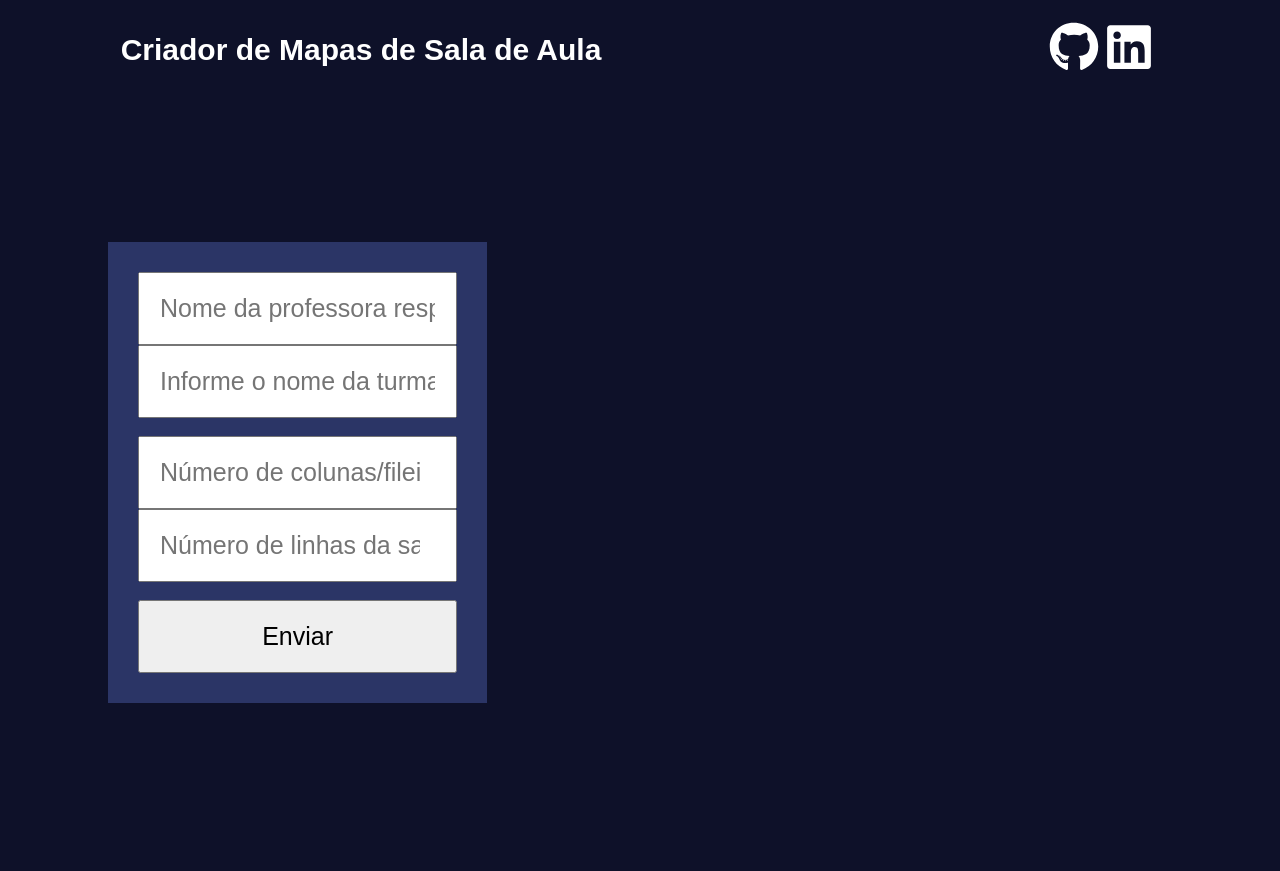
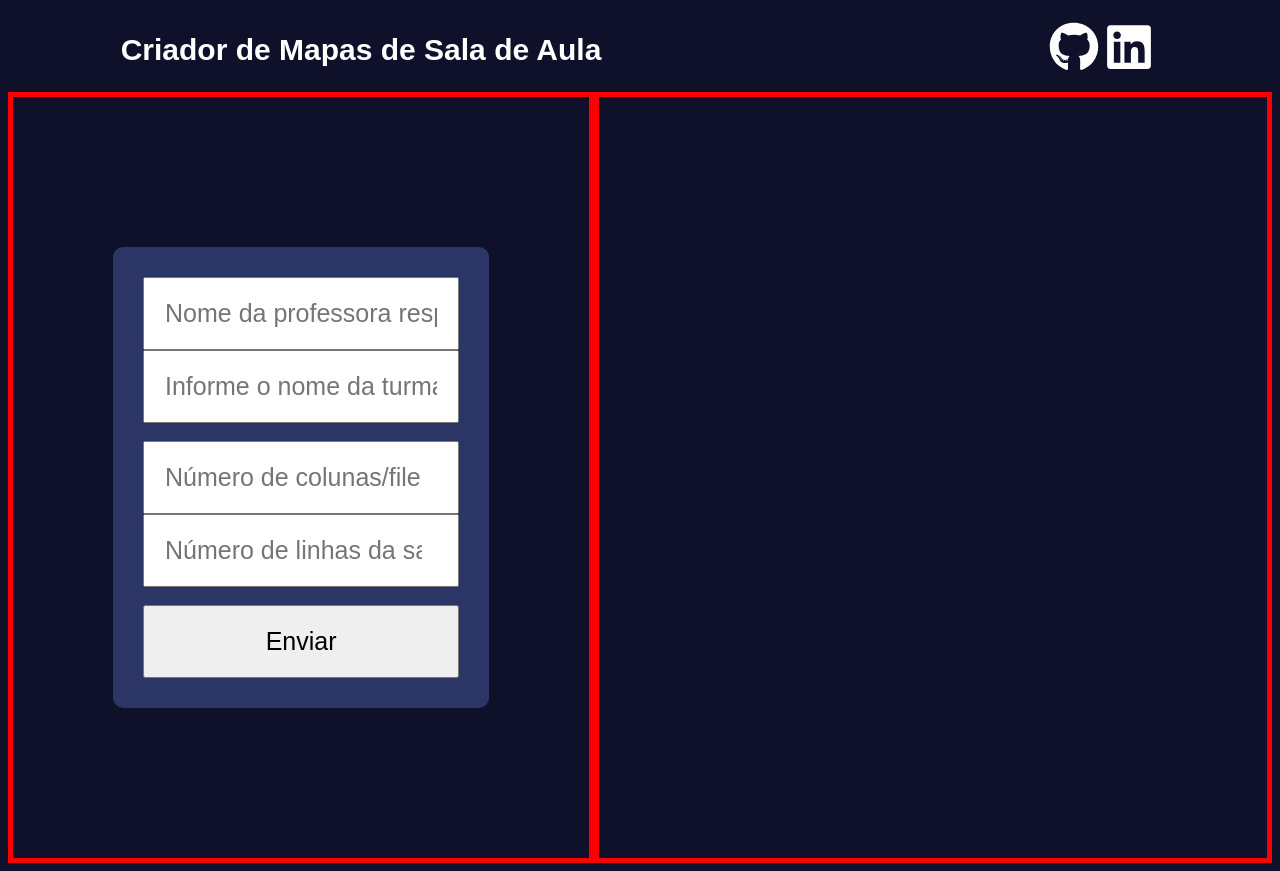
Before and after one commit to TadeuN1/roomMap-project, a React (Vite) app: page /create in a window 1280 px wide. Built offline with nearby package versions, Linux system fonts and the light colour scheme.

Commit message:
creating conditional room

```diff
--- /dev/null
+++ b/src/components/DataRoom/Dataroom.module.css
@@ -0,0 +1,30 @@
+.container{
+    display: flex;
+    border: 5px solid red;
+}
+
+.inforoom{
+    background-color: #2b3566;
+    margin: 150px 100px;
+    display: flex;
+    flex-direction: column;
+    width: 30%;
+    padding: 30px;
+    border-radius: 10px;
+}
+input{
+    padding: 20px;
+    color: black;
+    font-size: 25px;
+    text-align: center;
+}
+button{
+    padding: 20px;
+    color: black;
+    font-size: 25px;
+    text-align: center;
+}
+
+.classroom{
+    border: 5px solid red;
+}
--- /dev/null
+++ b/src/components/DataRoom/Dataroom.tsx
@@ -0,0 +1,33 @@
+import styles from './Dataroom.module.css'
+import { useState } from 'react'
+
+
+const Dataroom = () => {
+  const [roomcreated, setRoomcreated] = useState(false)
+
+
+  const createRoom = () => {
+    setRoomcreated(true)
+  }
+
+  return<div className={styles.container}>
+
+
+    <div className={styles.inforoom}>
+      <input type='text' placeholder='Nome da professora responsável' />
+      <input type='text' placeholder='Informe o nome da turma / Nome da sala' />
+      <br></br>
+      <input type="number" placeholder='Número de colunas/fileiras da sala'/>
+      <input type='number' placeholder='Número de linhas da sala' />
+      <br></br>
+      <button onClick={createRoom}> Enviar </button>
+    </div>
+
+    <div className={styles.classroom}>
+      {roomcreated ? (<p> Layout de sala criado.</p>) : null}
+    </div>
+
+</div>
+}
+
+export default Dataroom
--- a/src/components/Welcome/Welcome.module.css
+++ b/src/components/Welcome/Welcome.module.css
@@ -24,6 +24,7 @@ p{
 
 .btnstart{
     background-color: #2b3566;
+    color: white;
     padding: 2rem 5rem;
     border-radius: 10px;
     cursor: pointer;
--- a/src/pages/Create/Create.module.css
+++ /dev/null
@@ -1,21 +0,0 @@
-.container{
-    background-color: #2b3566;
-    margin: 150px 100px;
-    display: flex;
-    flex-direction: column;
-    width: 30%;
-    padding: 30px;
-}
-
-input{
-    padding: 20px;
-    color: black;
-    font-size: 25px;
-    text-align: center;
-}
-button{
-    padding: 20px;
-    color: black;
-    font-size: 25px;
-    text-align: center;
-}
--- a/src/pages/Create/Create.tsx
+++ b/src/pages/Create/Create.tsx
@@ -1,16 +1,11 @@
-import styles from './Create.module.css'
-
+import Dataroom from '../../components/DataRoom/Dataroom'
 const Create = () => {
   return (
-    <div className={styles.container}>
-      <input type='text' placeholder='Nome da professora responsável' />
-      <input type='text' placeholder='Informe o nome da turma / Nome da sala' />
-      <br></br>
-      <input type="number" placeholder='Número de colunas/fileiras da sala'/>
-      <input type='number' placeholder='Número de linhas da sala' />
-      <br></br>
-      <button onClick={() => console.log("Teste")}> Enviar </button>
-    </div>
+    <>
+      <div>
+      <Dataroom />
+      </div>
+    </>
   )
 }
 
```
